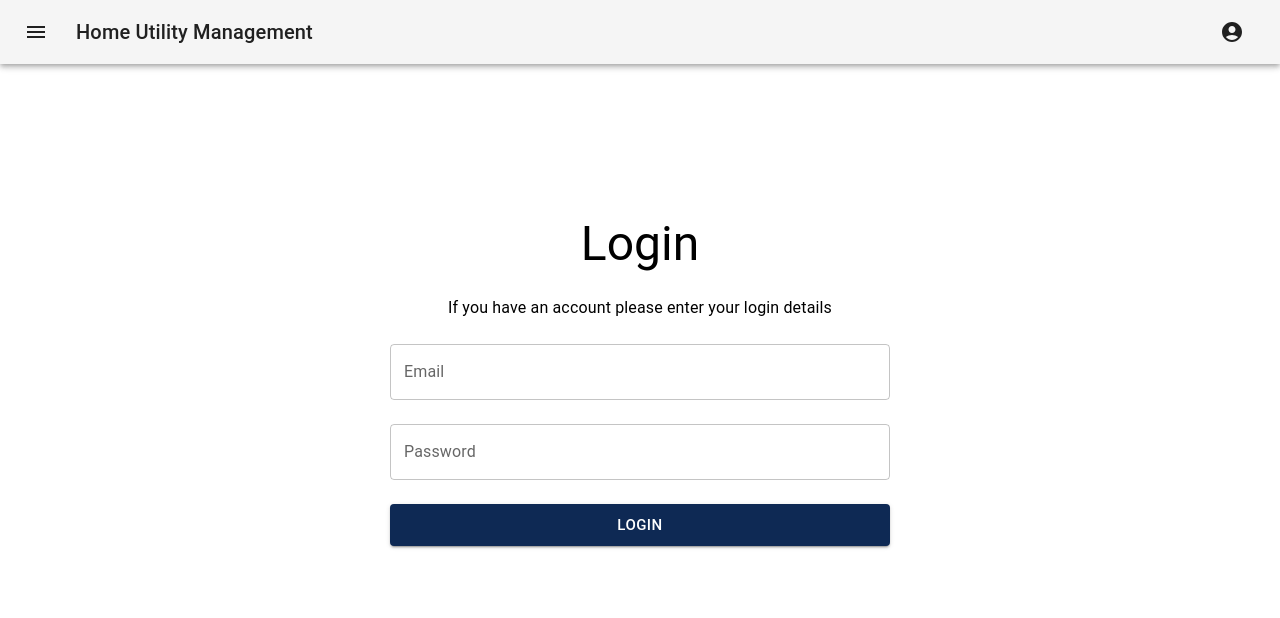
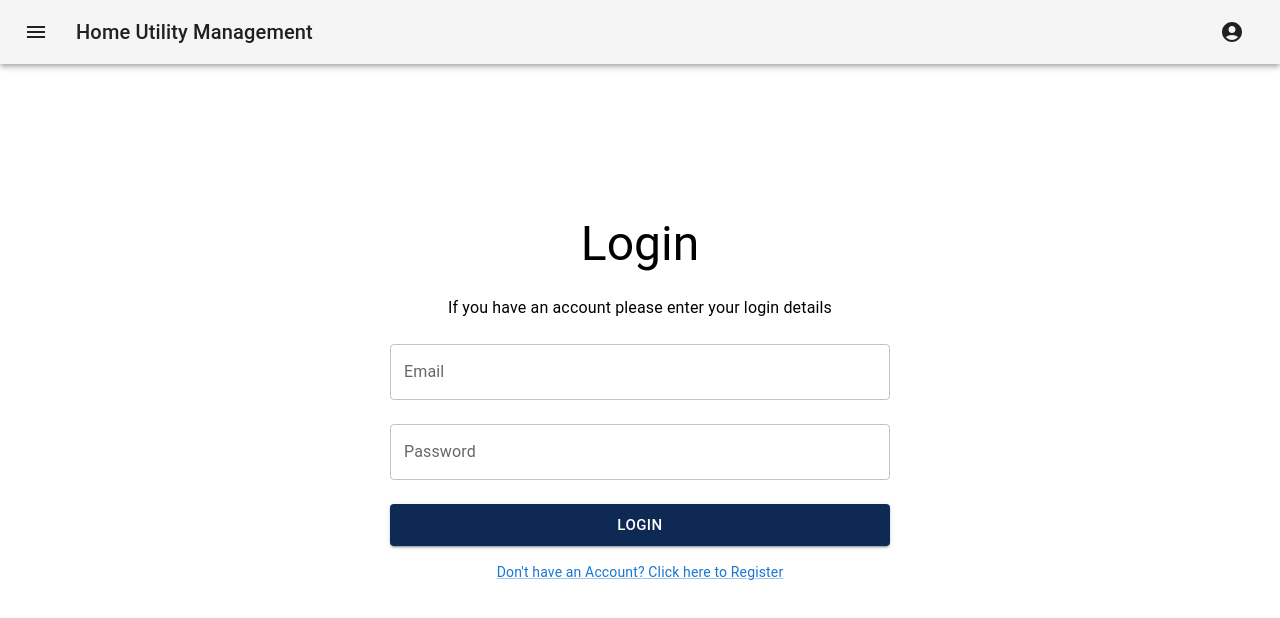
Before and after one commit to Mpilo-Pillz/react-playground, a React (Vite) app in the folder mui-formik/: page /login in a window 1280 px wide. Shown: the top 618 px of the page. Built offline with nearby package versions, Linux system fonts and the light colour scheme; the HTML template or start-up script is replaced by a standard one.

Commit message:
adding nav link to login form

```diff
--- a/mui-formik/src/components/auth/login/LoginForm.tsx
+++ b/mui-formik/src/components/auth/login/LoginForm.tsx
@@ -1,7 +1,10 @@
 import React from "react";
-import { Box, Button, Grid, TextField, Typography } from "@mui/material";
+import { Box, Button, Grid, Link, TextField, Typography } from "@mui/material";
+import useShared from "../../shared/hooks/useShared";
 
 const LoginForm = () => {
+  const { navigate } = useShared();
+
   return (
     <Box
       sx={{
@@ -41,6 +44,18 @@ const LoginForm = () => {
           >
             Login
           </Button>
+          <Box textAlign={"center"}>
+            <Link
+              sx={{ mt: 2 }}
+              component="button"
+              variant="body2"
+              onClick={() => {
+                navigate("/register");
+              }}
+            >
+              Don't have an Account? Click here to Register
+            </Link>
+          </Box>
         </Grid>
       </Grid>
     </Box>
```
